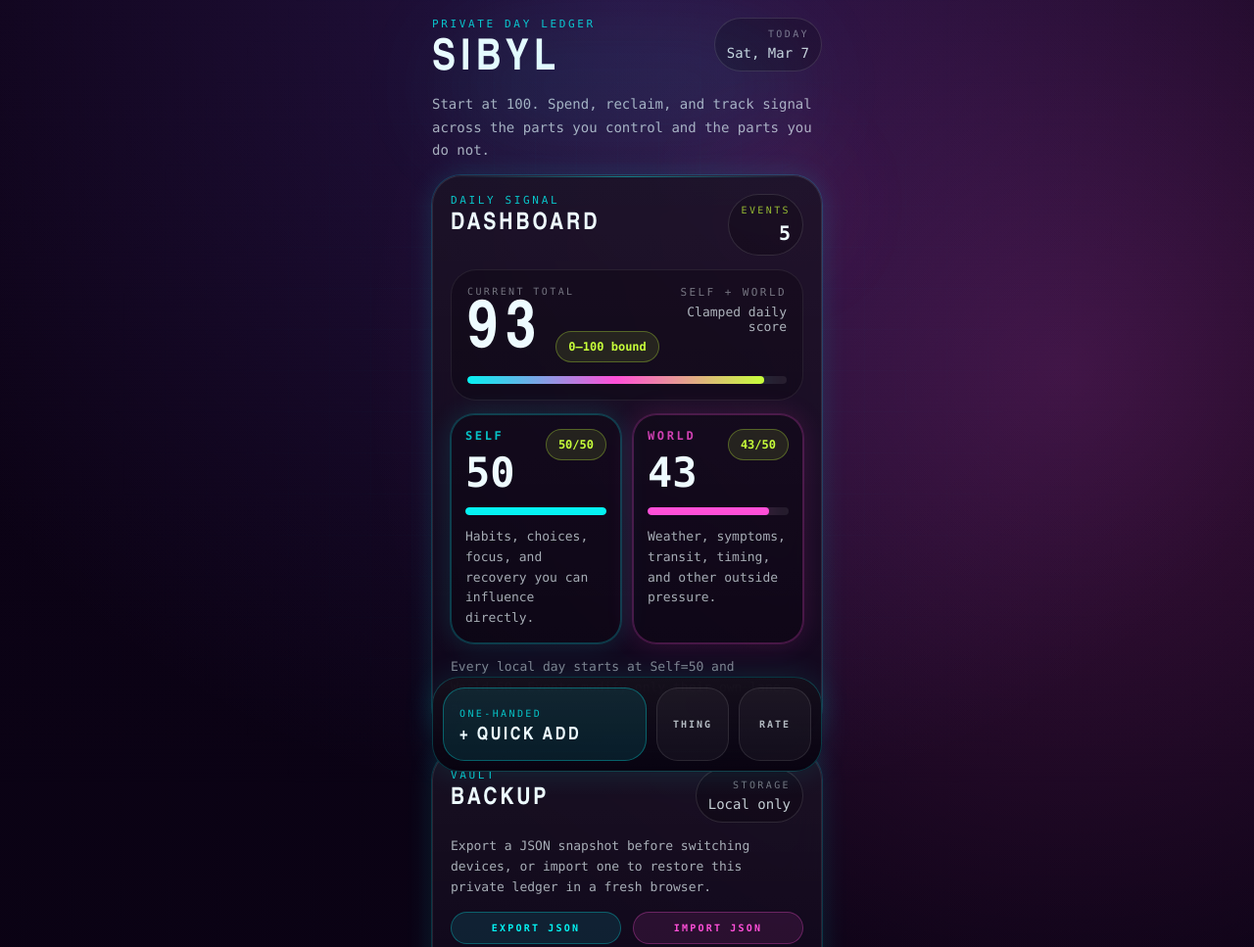
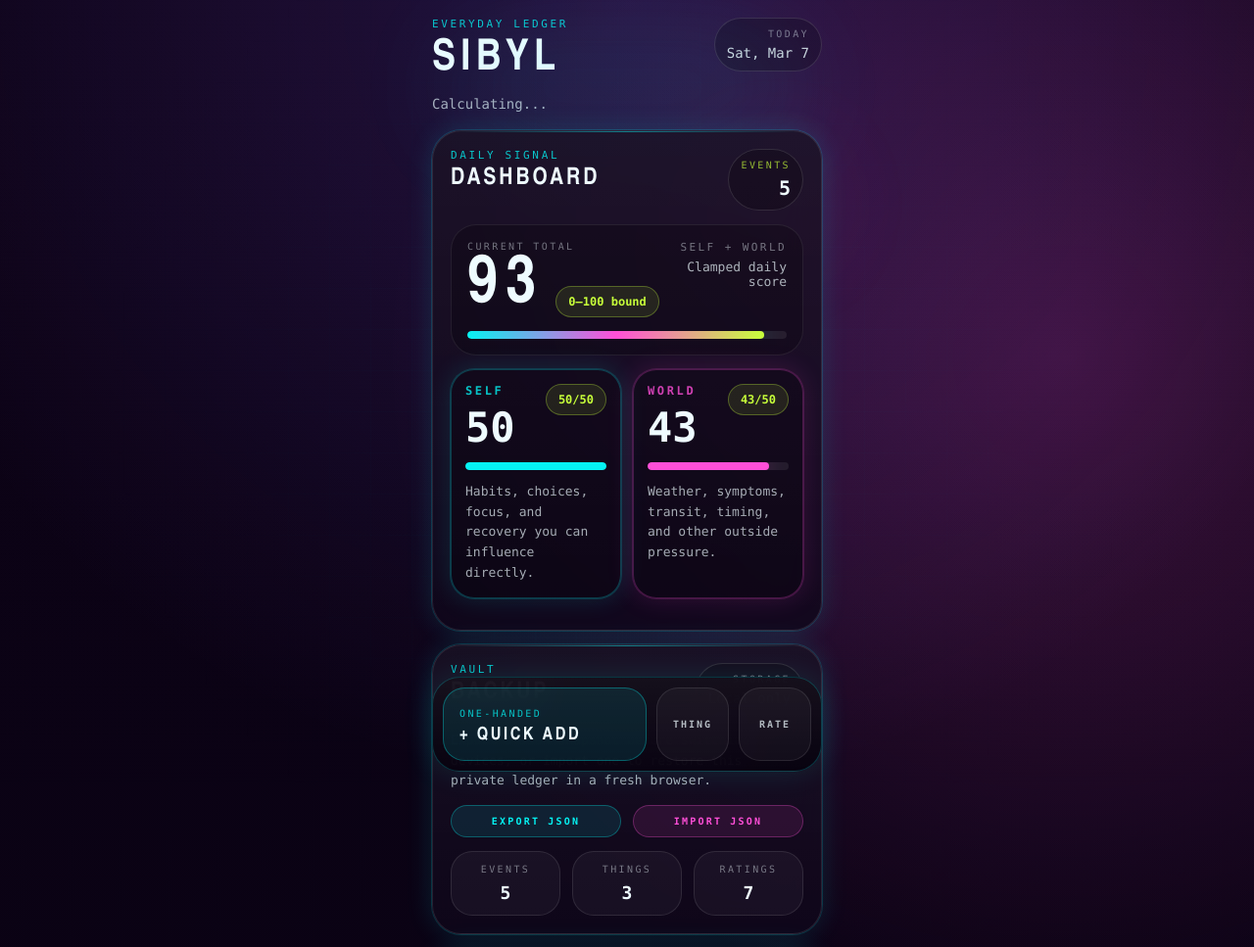
Before and after one commit to TeXingL/Sibyl, a plain HTML site: page index.html in a window 1280 px wide. Shown: the top 967 px of the page at 98% size. Drawn offline with Linux system fonts and the light colour scheme.

Commit message:
index.html

```diff
--- a/index.html
+++ b/index.html
@@ -1086,7 +1086,7 @@
           '<header>' +
             '<div class="row-between">' +
               '<div>' +
-                '<div class="eyebrow">Private Day Ledger</div>' +
+                '<div class="eyebrow">Everyday Ledger</div>' +
                 '<h1 class="display hero-title">Sibyl</h1>' +
               '</div>' +
               '<div class="counter-pill" style="text-align:right">' +
@@ -1094,7 +1094,7 @@
                 '<div style="margin-top:6px;font-size:14px;color:rgba(238,251,255,0.84)">' + escapeHtml(formatDayLabel(new Date())) + '</div>' +
               '</div>' +
             '</div>' +
-            '<p class="hero-copy">Start at 100. Spend, reclaim, and track signal across the parts you control and the parts you do not.</p>' +
+            '<p class="hero-copy">Calculating...</p>' +
           '</header>';
       }
 
@@ -1132,7 +1132,7 @@
               renderLaneCard("self", "Self", score.self, "Habits, choices, focus, and recovery you can influence directly.") +
               renderLaneCard("world", "World", score.world, "Weather, symptoms, transit, timing, and other outside pressure.") +
             '</div>' +
-            '<p class="helper-copy">Every local day starts at Self=50 and World=50. Events modify only their own lane, and both lanes clamp to 0–50.</p>' +
+            '<p class="helper-copy"></p>' +
           '</section>';
       }
 
```
